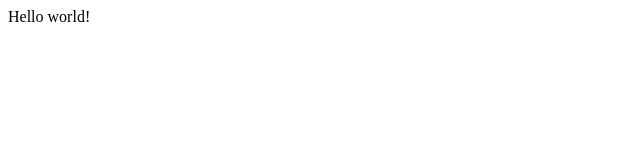
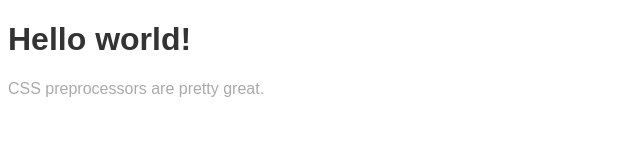
Before and after one commit to lexmartinez/gatsby-blog, a Gatsby site: page / in a window 1280 px wide. Shown: the whole page, without its empty margins (0-640 px from the left). Built offline with nearby package versions, Linux system fonts and the light colour scheme; Gatsby itself is replaced by a stand-in of ours.

Commit message:
updating template data

```diff
--- a/gatsby-config.js
+++ b/gatsby-config.js
@@ -1,9 +1,3 @@
-/**
- * Configure your Gatsby site with this file.
- *
- * See: https://www.gatsbyjs.org/docs/gatsby-config/
- */
-
 module.exports = {
-  /* Your site config here */
+    plugins: [ 'gatsby-plugin-sass'],
 }
--- /dev/null
+++ b/src/pages/Index.module.scss
@@ -0,0 +1,11 @@
+.Container {
+    font-family: sans-serif;
+
+    h1 {
+      color: #333;
+    }
+
+    p {
+      color: #aaa;
+    }
+  }
--- a/src/pages/index.js
+++ b/src/pages/index.js
@@ -1,3 +1,9 @@
 import React from "react"
+import * as styles from './Index.module.scss'
 
-export default () => <div>Hello world!</div>
+export default () => (
+  <div className={styles.Container}>
+    <h1>Hello world!</h1>
+    <p>CSS preprocessors are pretty great.</p>
+  </div>
+);
```
Also changed, not shown: package.json (+8 -8 lines), README.md, 2 other files.
